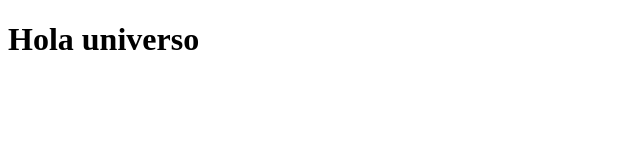
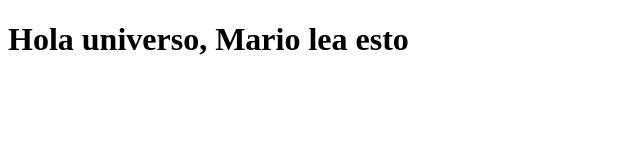
Before and after one commit to Latinohablante/Repositorio-python, a plain HTML site: page index.html in a window 1280 px wide. Shown: the whole page, without its empty margins (0-640 px from the left). Drawn offline with Linux system fonts and the light colour scheme.

Commit message:
comentario Mario

```diff
--- a/index.html
+++ b/index.html
@@ -6,6 +6,6 @@
     <title>Mi página principal</title>
 </head>
 <body>
-    <h1>Hola universo</h1>
+    <h1>Hola universo, Mario lea esto</h1>
 </body>
 </html>
```
